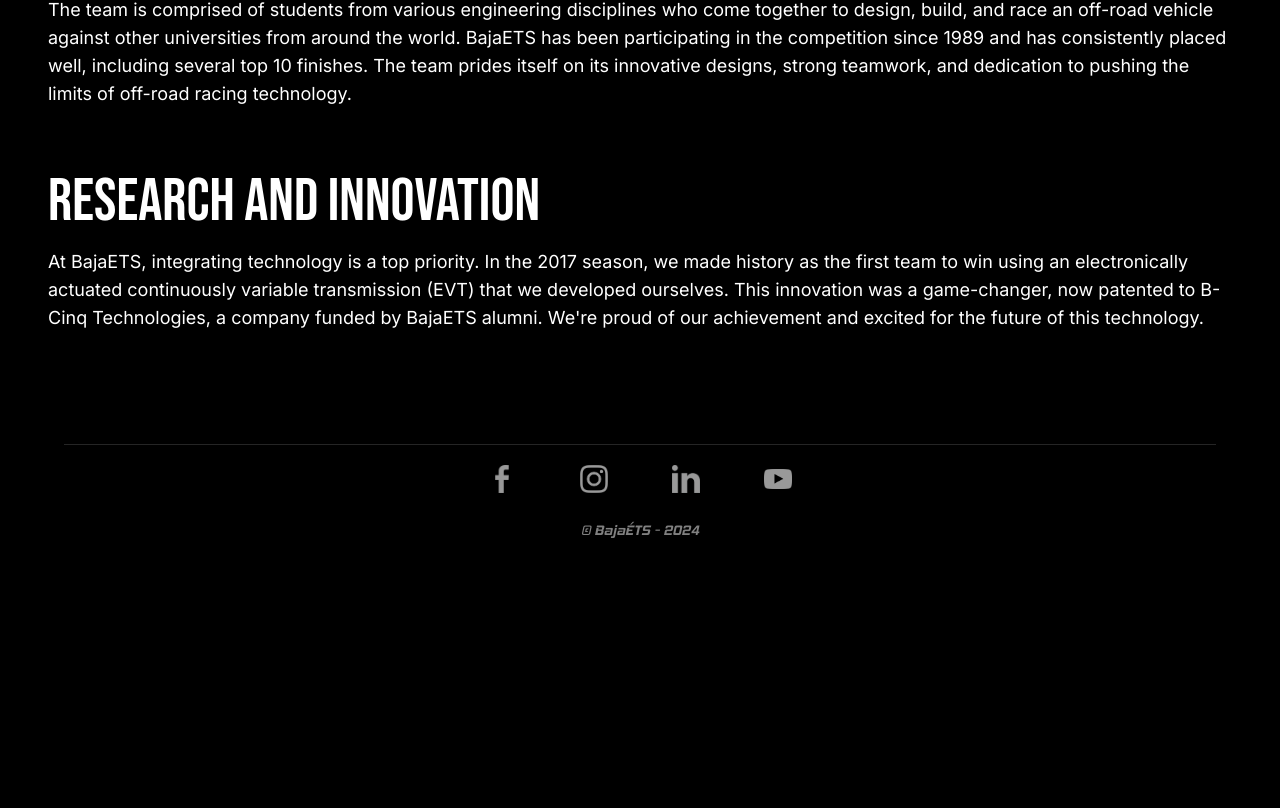
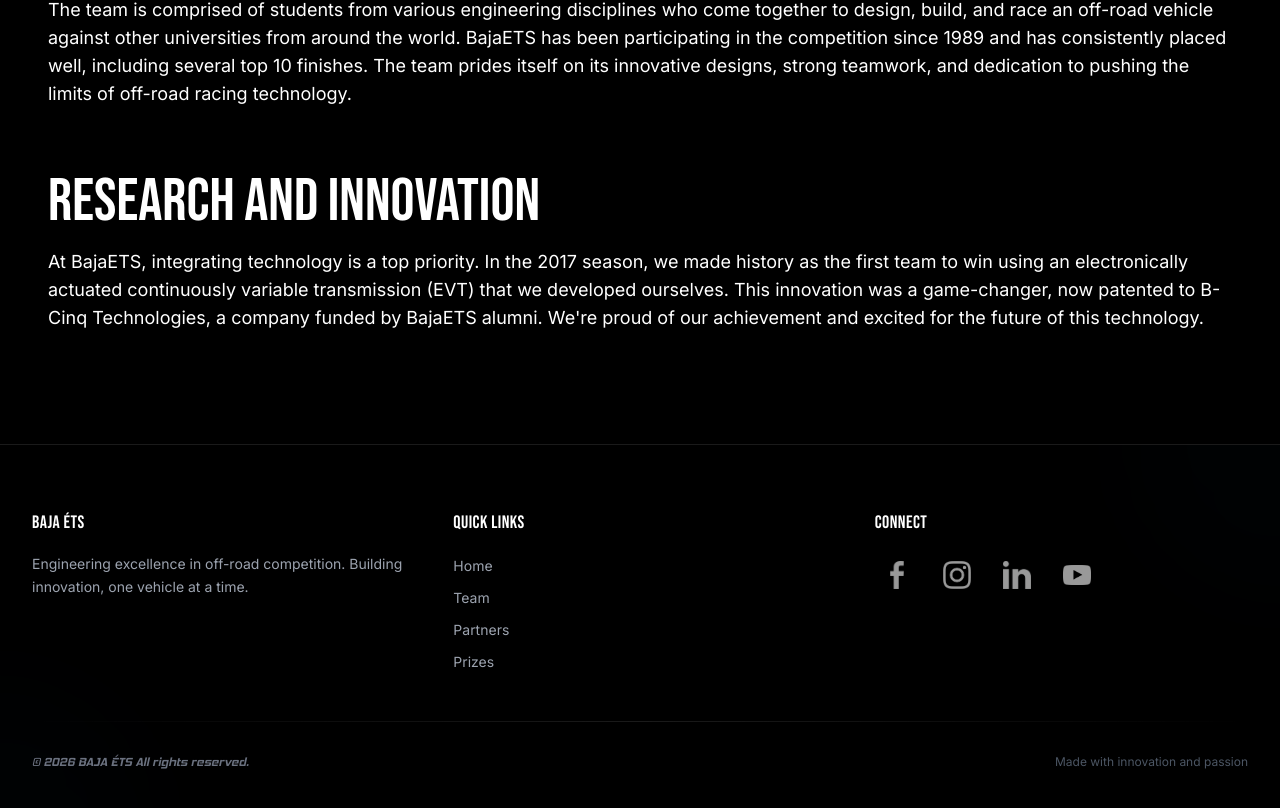
Before and after one commit to BajaETS/BajaSiteWeb, a Next.js app: page /en in a window 1280 px wide. Shown: the part 940-1748 px from the top of the page. Before the commit the page ends 1489 px from the top, so only its background shows below. Built offline with nearby package versions, Linux system fonts and the light colour scheme.

Commit message:
fix footer

```diff
--- a/messages/en.json
+++ b/messages/en.json
@@ -1332,6 +1332,18 @@
       "OSG": "OSG is renowned for manufacturing high-performance cutting tools, including taps, drills, end mills, and indexable tools, designed for precision machining across industries such as aerospace, automotive, and medical. BajaÉTS is honored to count OSG among its top sponsors. The cutting-edge equipment provided by OSG enables BajaÉTS to precisely manufacture the essential components that contribute to the vehicle's high performance. Thanks to OSG, the team operates at an unprecedented standard of quality."
     }
   },
+  "footer": {
+    "title": "BAJA ÉTS",
+    "description": "Engineering excellence in off-road competition. Building innovation, one vehicle at a time.",
+    "quickLinks": "QUICK LINKS",
+    "home": "Home",
+    "team": "Team",
+    "partners": "Partners",
+    "prizes": "Prizes",
+    "connect": "CONNECT",
+    "copyright": "All rights reserved.",
+    "tagline": "Made with innovation and passion"
+  },
   "nav": {
     "donate": "Donate"
   }
--- a/messages/fr.json
+++ b/messages/fr.json
@@ -1337,6 +1337,18 @@
       "OSG": "OSG est reconnu pour la fabrication d'outils de coupe haute performance, notamment des tarauds, des forets, des fraises et des outils indexables, conçus pour l’usinage de précision dans des secteurs tels que l’aérospatiale, l’automobile et le médical. BajaÉTS est honoré de compter OSG parmi ses principaux partenaires. L’équipement de pointe fourni par OSG permet à BajaÉTS de fabriquer avec précision les composants essentiels à la haute performance du véhicule. Grâce à OSG, l’équipe atteint un niveau de qualité sans précédent."
     }
   },
+  "footer": {
+    "title": "BAJA ÉTS",
+    "description": "Excellence en ingénierie en compétition tout-terrain. Construire l'innovation, un véhicule à la fois.",
+    "quickLinks": "LIENS RAPIDES",
+    "home": "Accueil",
+    "team": "Équipe",
+    "partners": "Partenaires",
+    "prizes": "Prix",
+    "connect": "CONNEXION",
+    "copyright": "Tous droits réservés.",
+    "tagline": "Créé avec innovation et passion"
+  },
   "nav": {
     "donate": "Donner"
   }
--- a/src/app/components/Footer/index.tsx
+++ b/src/app/components/Footer/index.tsx
@@ -1,5 +1,8 @@
+"use client";
+
 import React from "react";
-import LocaleSwitcher from "../LocaleSwitcher";
+import Link from "next/link";
+import { useTranslations } from "next-intl";
 import { TSocialLink } from "../SocialLink/interface";
 import SocialLink from "../SocialLink";
 
@@ -27,14 +30,77 @@
 ]
 
 export default function Footer() {
+  const t = useTranslations("footer");
+  const currentYear = new Date().getFullYear();
+
+  const quickLinks = [
+    { href: "/", label: t("home") },
+    { href: "/team", label: t("team") },
+    { href: "/partners", label: t("partners") },
+    { href: "/prizes", label: t("prizes") }
+  ];
+
   return (
-    <footer className="border-t  border-[#ffffff25] text-center relative px-2 w-[90%] font-bebas text-base my-0 mx-auto">
-      <div className="flex items-center justify-center gap-12 m-3">
-        {socialLinks.map((icon) => <SocialLink key={icon.href} {...icon} />)}
+    <footer className="relative w-full bg-gradient-to-t from-black via-black to-transparent border-t border-white/10">
+      {/* Animated gradient background */}
+      <div className="absolute inset-0 overflow-hidden pointer-events-none">
+        <div className="absolute -top-40 -right-40 w-80 h-80 bg-primary/5 rounded-full blur-3xl opacity-30"></div>
+        <div className="absolute -bottom-40 -left-40 w-80 h-80 bg-primary/5 rounded-full blur-3xl opacity-30"></div>
       </div>
-      <p className="text-white text-sm font-hemi m-0 p-2 opacity-50">
-        &copy; BajaÉTS - 2024
-      </p>
+
+      {/* Content */}
+      <div className="relative z-10 max-w-7xl mx-auto px-4 sm:px-6 lg:px-8 py-12 sm:py-16">
+        {/* Main footer content */}
+        <div className="grid grid-cols-1 md:grid-cols-3 gap-12 mb-12">
+          {/* About Section */}
+          <div className="space-y-4">
+            <h3 className="text-white font-bebas text-lg tracking-wide">{t("title")}</h3>
+            <p className="text-gray-400 text-sm leading-relaxed">
+              {t("description")}
+            </p>
+          </div>
+
+          {/* Quick Links */}
+          <div className="space-y-4">
+            <h3 className="text-white font-bebas text-lg tracking-wide">{t("quickLinks")}</h3>
+            <ul className="space-y-2">
+              {quickLinks.map((link) => (
+                <li key={link.href}>
+                  <Link
+                    href={link.href}
+                    className="text-gray-400 text-sm hover:text-primary transition-colors duration-300"
+                  >
+                    {link.label}
+                  </Link>
+                </li>
+              ))}
+            </ul>
+          </div>
+
+          {/* Contact & Social */}
+          <div className="space-y-4">
+            <h3 className="text-white font-bebas text-lg tracking-wide">{t("connect")}</h3>
+            <div className="flex items-center justify-start md:justify-start gap-4">
+              {socialLinks.map((icon) => (
+                <SocialLink key={icon.href} {...icon} />
+              ))}
+            </div>
+          </div>
+        </div>
+
+        {/* Divider */}
+        <div className="h-px bg-gradient-to-r from-transparent via-white/10 to-transparent my-8"></div>
+
+        {/* Bottom Section */}
+        <div className="flex flex-col sm:flex-row items-center justify-between gap-4">
+          <p className="text-gray-500 text-xs font-hemi">
+            &copy; {currentYear} {t("title")} {t("copyright")}
+          </p>
+          <p className="text-gray-600 text-xs">
+            {t("tagline")}
+          </p>
+        </div>
+      </div>
     </footer>
   );
 }
```
